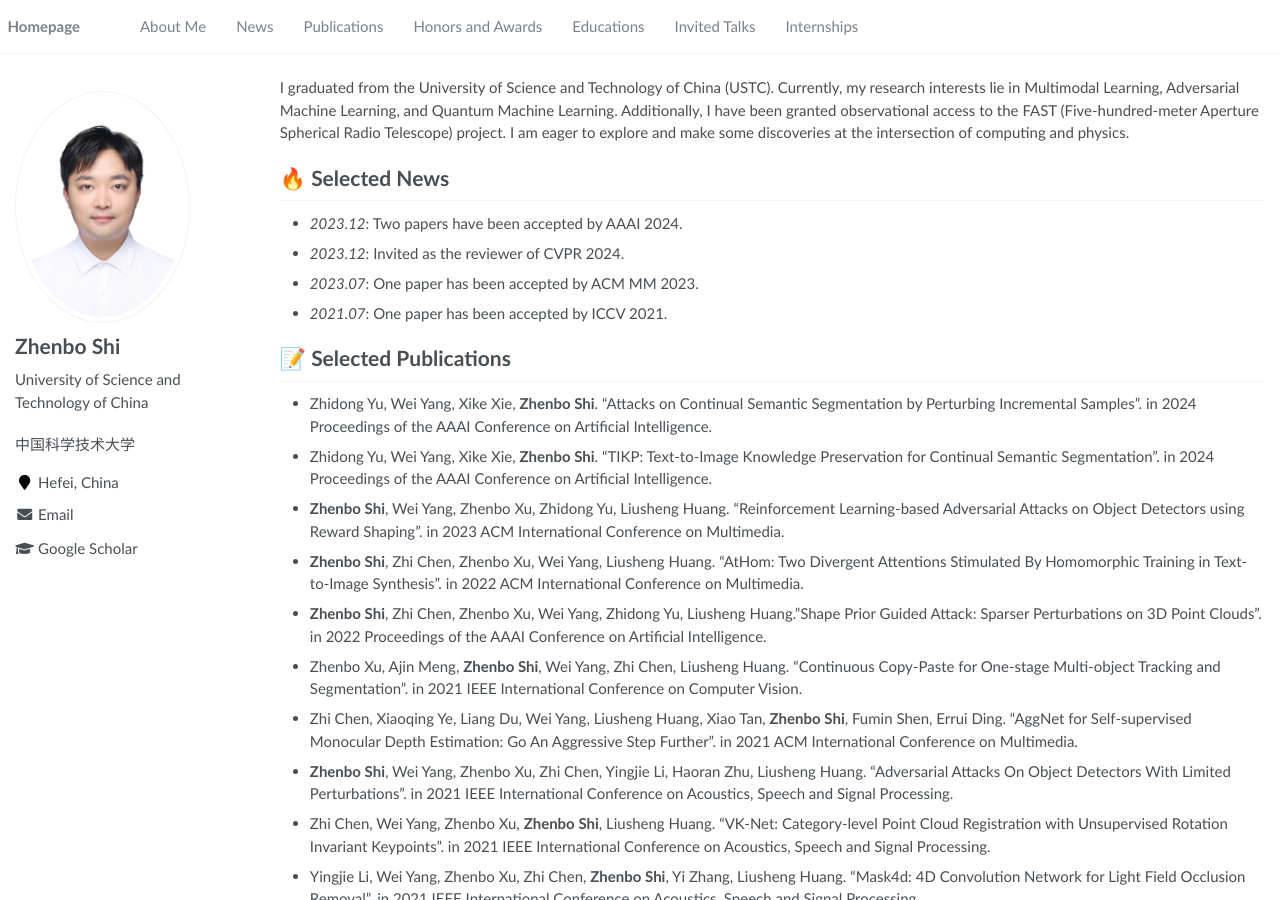
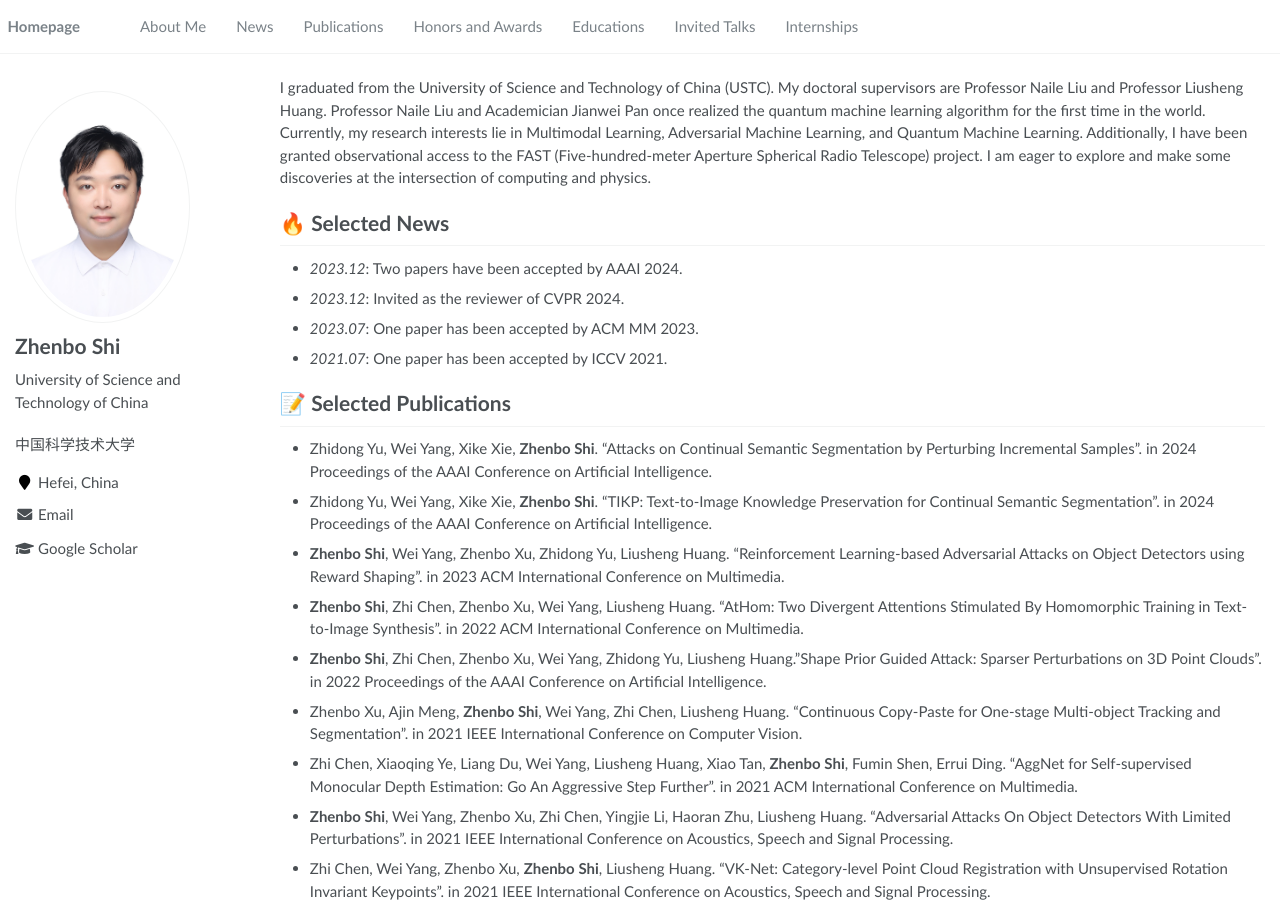
Before and after one commit to shizhenbo/shizhenbo.github.io, a Jekyll site: the page built from _pages/about.md, in a window 1280 px wide and 900 px high. Built offline with Jekyll 4.4.1, drawn with Linux system fonts in a browser that asks for light colours.

Commit message:
Update about.md

```diff
--- a/_pages/about.md
+++ b/_pages/about.md
@@ -11,7 +11,9 @@ redirect_from:
 
 <span class='anchor' id='about-me'></span>
 
-I graduated from the University of Science and Technology of China (USTC). Currently, my research interests lie in Multimodal Learning, Adversarial Machine Learning, and Quantum Machine Learning. Additionally, I have been granted observational access to the FAST (Five-hundred-meter Aperture Spherical Radio Telescope) project. I am eager to explore and make some discoveries at the intersection of computing and physics.
+I graduated from the University of Science and Technology of China (USTC).
+My doctoral supervisors are Professor Naile Liu and Professor Liusheng Huang. Professor Naile Liu and Academician Jianwei Pan once realized the quantum machine learning algorithm for the first time in the world.
+Currently, my research interests lie in Multimodal Learning, Adversarial Machine Learning, and Quantum Machine Learning. Additionally, I have been granted observational access to the FAST (Five-hundred-meter Aperture Spherical Radio Telescope) project. I am eager to explore and make some discoveries at the intersection of computing and physics.
 
 
 # 🔥 Selected News
```
